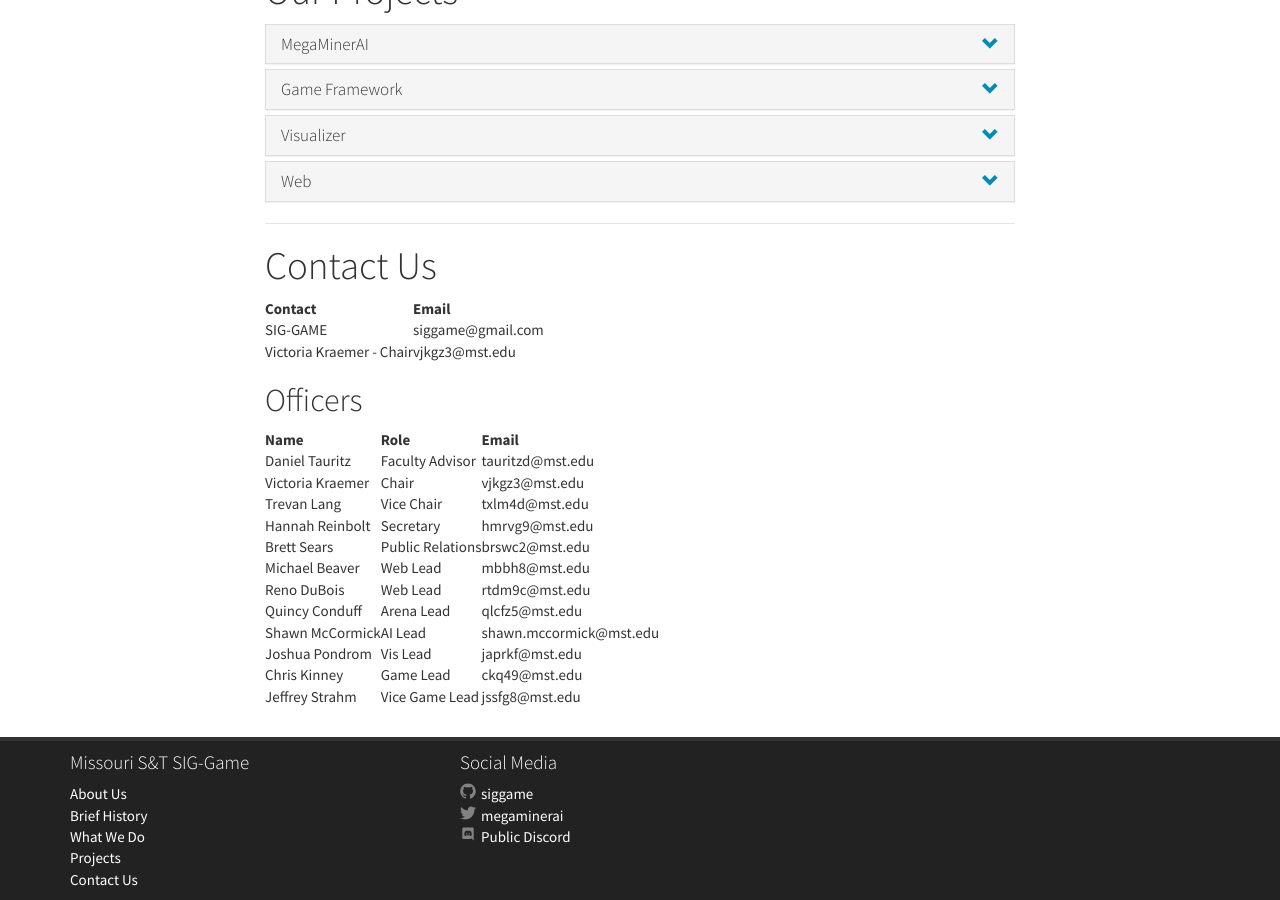
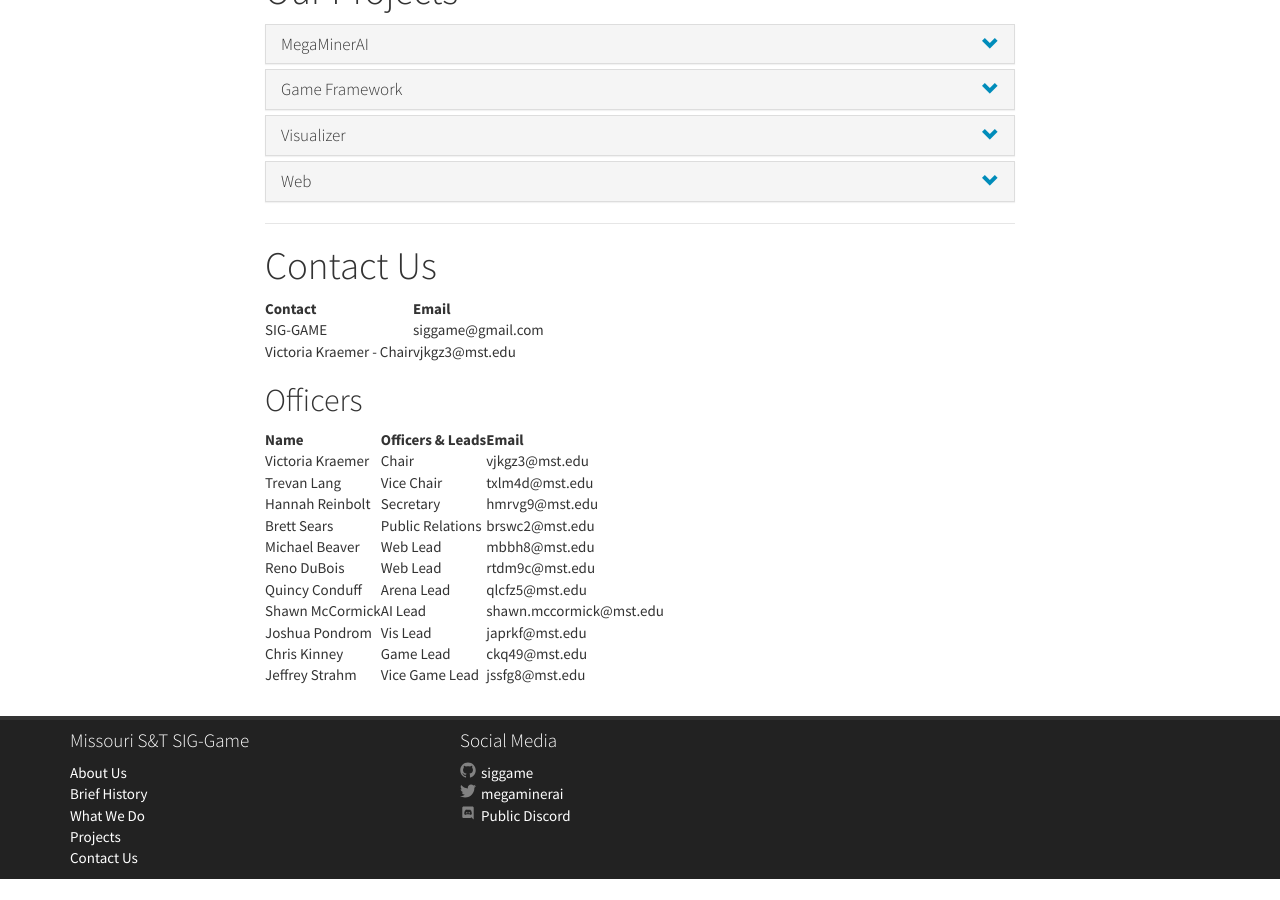
Before and after one commit to siggame/siggame.github.io, a Jekyll site: the page built from about.md, in a window 1280 px wide and 900 px high, scrolled down 1004 px. Built offline with Jekyll 4.4.1, drawn with Linux system fonts in a browser that asks for light colours; nearby versions of some CDN libraries; after the commit the page ends 1883 px from its top, so only the background shows below that.

Commit message:
Finishing up some padding changes.

```diff
--- a/about.md
+++ b/about.md
@@ -98,7 +98,7 @@
 Contact Us  {#Contact-Us}
 ==========
 
-| Contact | Email |
+| Contact      | Email |
 | -------------- | ---------- |
 | SIG-GAME | siggame@gmail.com |
 | Victoria Kraemer - Chair | vjkgz3@mst.edu |
@@ -106,9 +106,8 @@
 Officers
 --------
 
-| Name | Role | Email |
+| Name      | Officers & Leads | Email |
 |-------------|-----------|------------|
-| Daniel Tauritz | Faculty Advisor | tauritzd@mst.edu |
 | Victoria Kraemer | Chair | vjkgz3@mst.edu |
 | Trevan Lang | Vice Chair | txlm4d@mst.edu |
 | Hannah Reinbolt | Secretary | hmrvg9@mst.edu |
```
